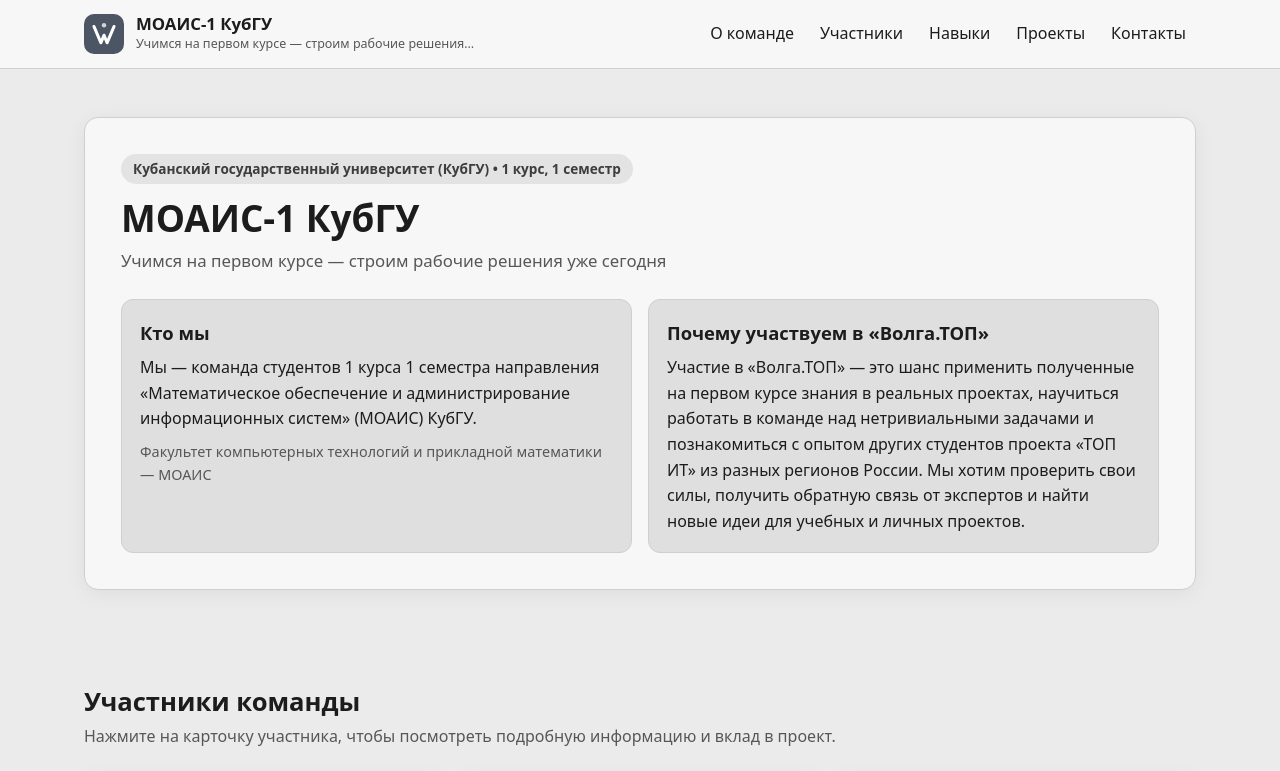
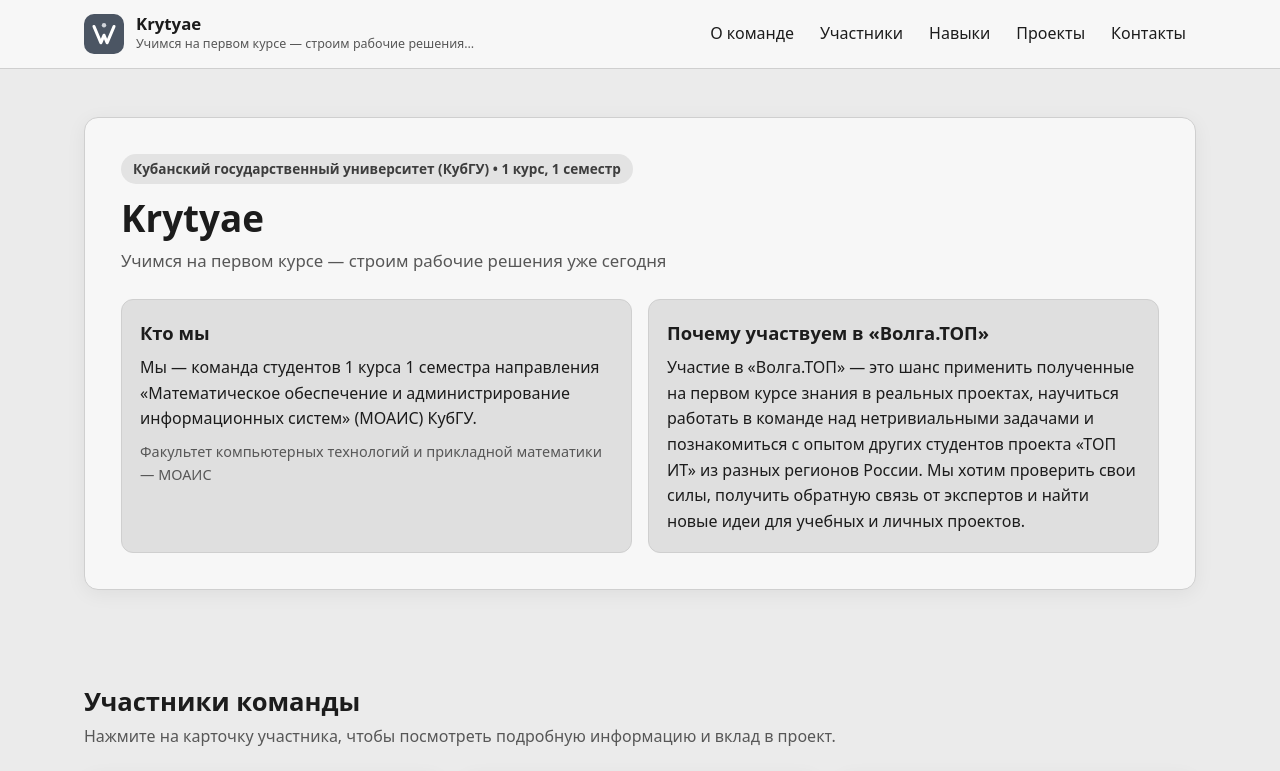
Before and after one commit to Vladosik009/volga-top-site, a website built with Vite: page index.html in a window 1280 px wide. Shown: the top 771 px of the page. Built offline with nearby package versions, Linux system fonts and the light colour scheme.

Commit message:
Обновлено название команды на Krytyae

```diff
--- a/index.html
+++ b/index.html
@@ -3,7 +3,7 @@
   <head>
     <meta charset="UTF-8" />
     <meta name="viewport" content="width=device-width, initial-scale=1.0" />
-    <title>МОАИС-1 КубГУ — Сайт-визитка команды | Волга.ТОП 2026</title>
+    <title>Krytyae — Сайт-визитка команды | Волга.ТОП 2026</title>
     <link rel="icon" type="image/svg+xml" href="./favicon.svg" />
     <link rel="stylesheet" href="./src/style.css" />
   </head>
@@ -31,7 +31,7 @@
             <circle cx="32" cy="18" r="3.5" fill="#D1D5DB" />
           </svg>
           <div class="brand-text">
-            <span class="brand-name" id="header-team-name">МОАИС-1 КубГУ</span>
+            <span class="brand-name" id="header-team-name">Krytyae</span>
             <span class="brand-motto" id="header-team-motto"></span>
           </div>
         </a>
--- a/package.json
+++ b/package.json
@@ -2,7 +2,7 @@
   "name": "volga-top-team-site",
   "version": "1.0.0",
   "private": true,
-  "description": "Сайт-визитка команды КубГУ (МОАИС) для отборочного этапа хакатона «Волга.ТОП 2026»",
+  "description": "Сайт-визитка команды Krytyae (КубГУ, МОАИС) для отборочного этапа хакатона «Волга.ТОП 2026»",
   "type": "module",
   "scripts": {
     "dev": "vite --host",
--- a/src/data/team.js
+++ b/src/data/team.js
@@ -1,7 +1,7 @@
 // Данные команды отделены от HTML-разметки и доступны и при открытии файла напрямую, и при сборке Vite
 window.TEAM_SITE_DATA = {
   team: {
-    name: 'МОАИС-1 КубГУ',
+    name: 'Krytyae',
     motto: 'Учимся на первом курсе — строим рабочие решения уже сегодня',
     university: 'Кубанский государственный университет (КубГУ)',
     faculty: 'Факультет компьютерных технологий и прикладной математики — МОАИС',
```
Also changed, not shown: README.md, 1 other file.
